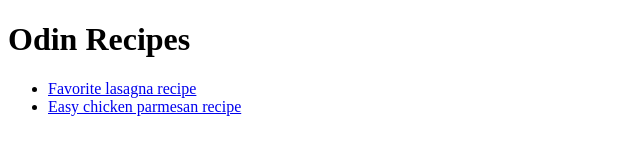
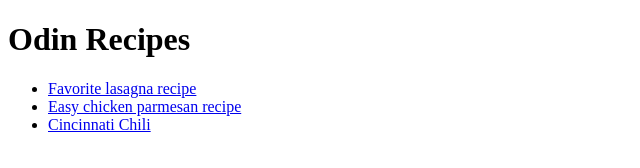
Before and after one commit to mgwekesa/odin-recipes, a plain HTML site: page index.html in a window 1280 px wide. Shown: the whole page, without its empty margins (0-640 px from the left). Drawn offline with Linux system fonts and the light colour scheme.

Commit message:
recipes/ and image/ and index.html

```diff
--- a/index.html
+++ b/index.html
@@ -11,6 +11,7 @@
     <ul>
       <li> <a href="recipes/lasagna.html">Favorite lasagna recipe</a> </li>
       <li> <a href="recipes/chicken-parmesan.html">Easy chicken parmesan recipe</a></li>
+      <li> <a href="recipes/cincinnati-chili.html">Cincinnati Chili</a> </li>
     </ul>
 </body>
 </html>
```
